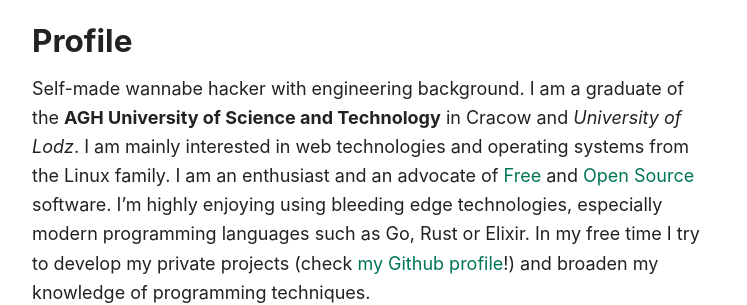
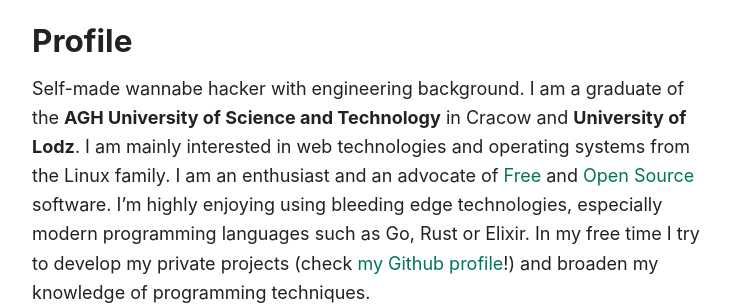
Before and after one commit to thinkofher/thinkofher.github.io, a Jekyll site: the page built from about.md, in a window 1280 px wide. Shown: the part 209-514 px from the top of the page, without its empty margins (266-1013 px from the left). Built offline with Jekyll 4.4.1, drawn with Linux system fonts in a browser that asks for light colours.

```diff
--- a/about.md
+++ b/about.md
@@ -7,8 +7,8 @@ layout: page
 ### Profile
 
 Self-made wannabe hacker with engineering background. I am a graduate of the
-**AGH University of Science and Technology** in Cracow and *University of
-Lodz*. I am mainly interested in web technologies and operating systems from
+**AGH University of Science and Technology** in Cracow and **University of
+Lodz**. I am mainly interested in web technologies and operating systems from
 the Linux family. I am an enthusiast and an advocate of
 [Free](https://en.wikipedia.org/wiki/Free_software) and [Open
 Source](https://en.wikipedia.org/wiki/Open-source_software) software. I'm
```
